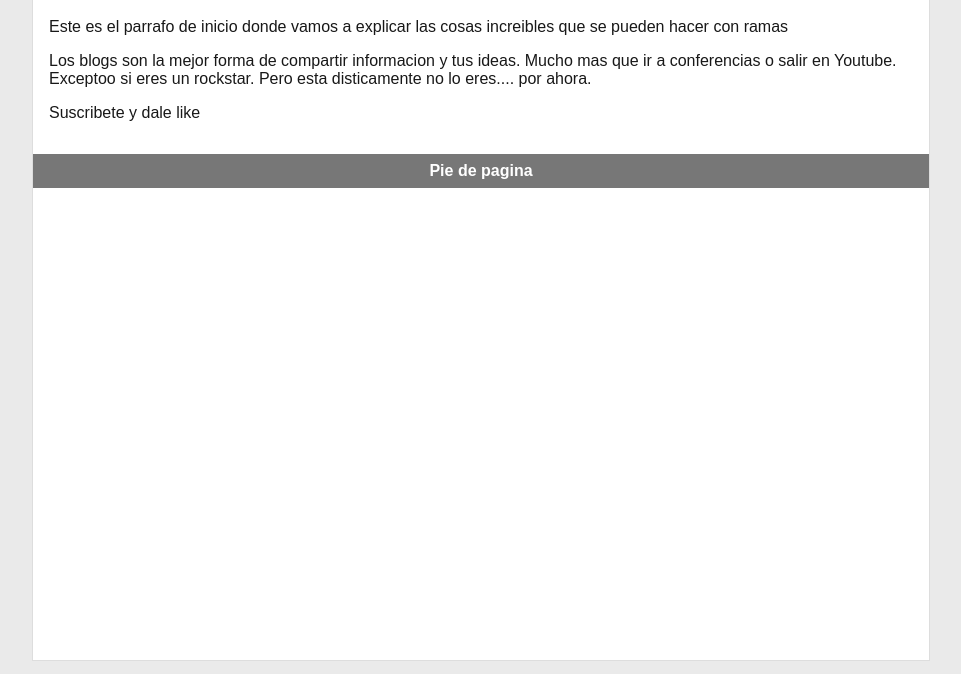
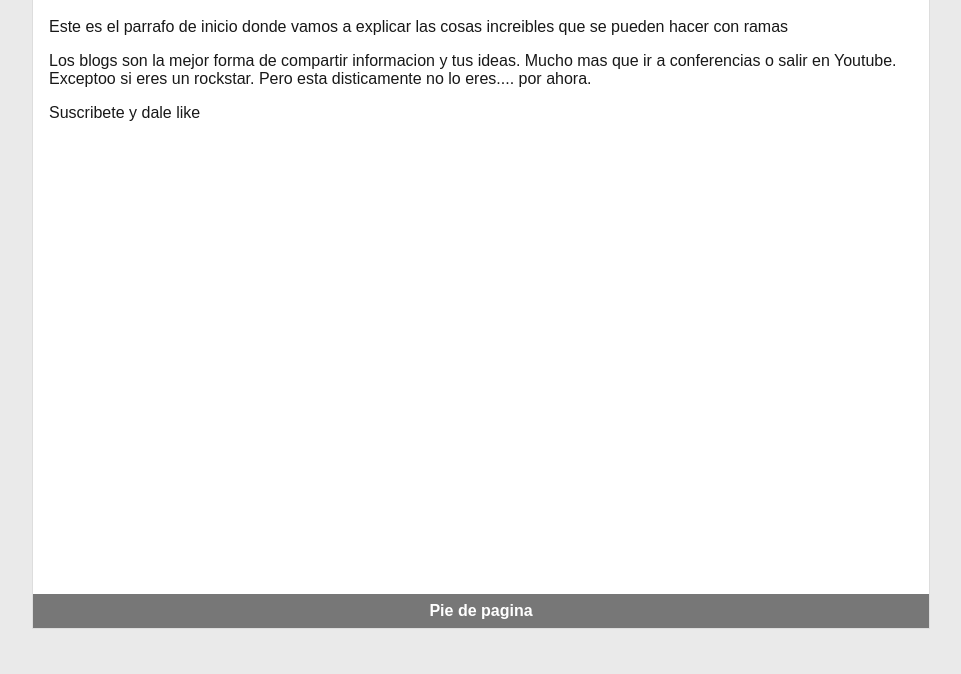
Before and after one commit to totipruebas/Hyperblog, a plain HTML site: page index.html in a window 1280 px wide. Shown: the part 141-815 px from the top of the page, without its empty margins (159-1120 px from the left). Drawn offline with Linux system fonts and the light colour scheme.

Commit message:
Terminando de arreglar la posicion del footer

```diff
--- a/css/estilos.css
+++ b/css/estilos.css
@@ -46,7 +46,6 @@ body {
 
 .container {
   width: 70%;
-  height: 100%;
   margin: 0 auto 1%;
   padding: 0;
   text-align: left;
@@ -60,6 +59,7 @@ body {
 
 .post {
   padding: 1em;
+  height: 80vh;
 }
 
 footer {
```
